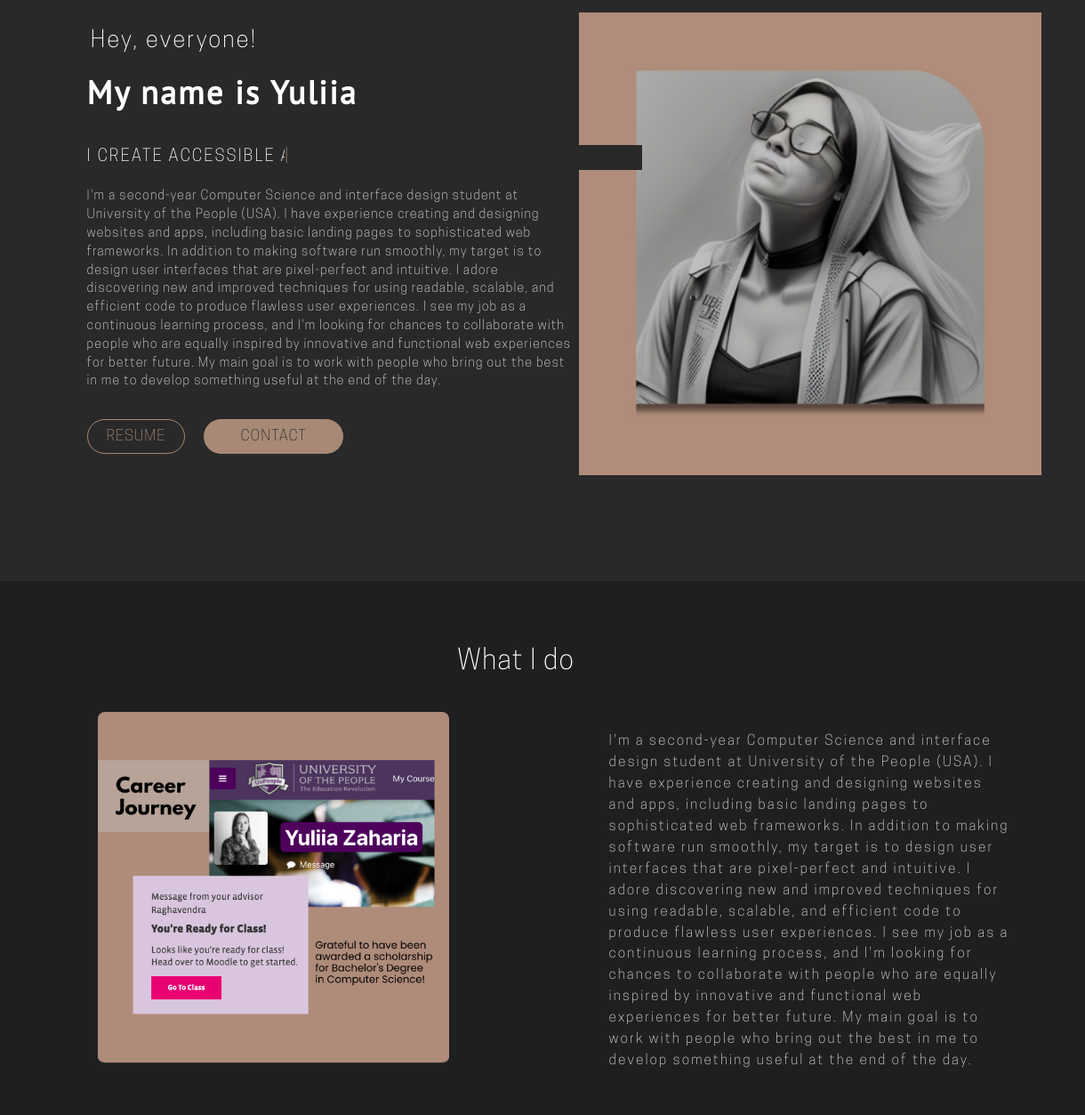
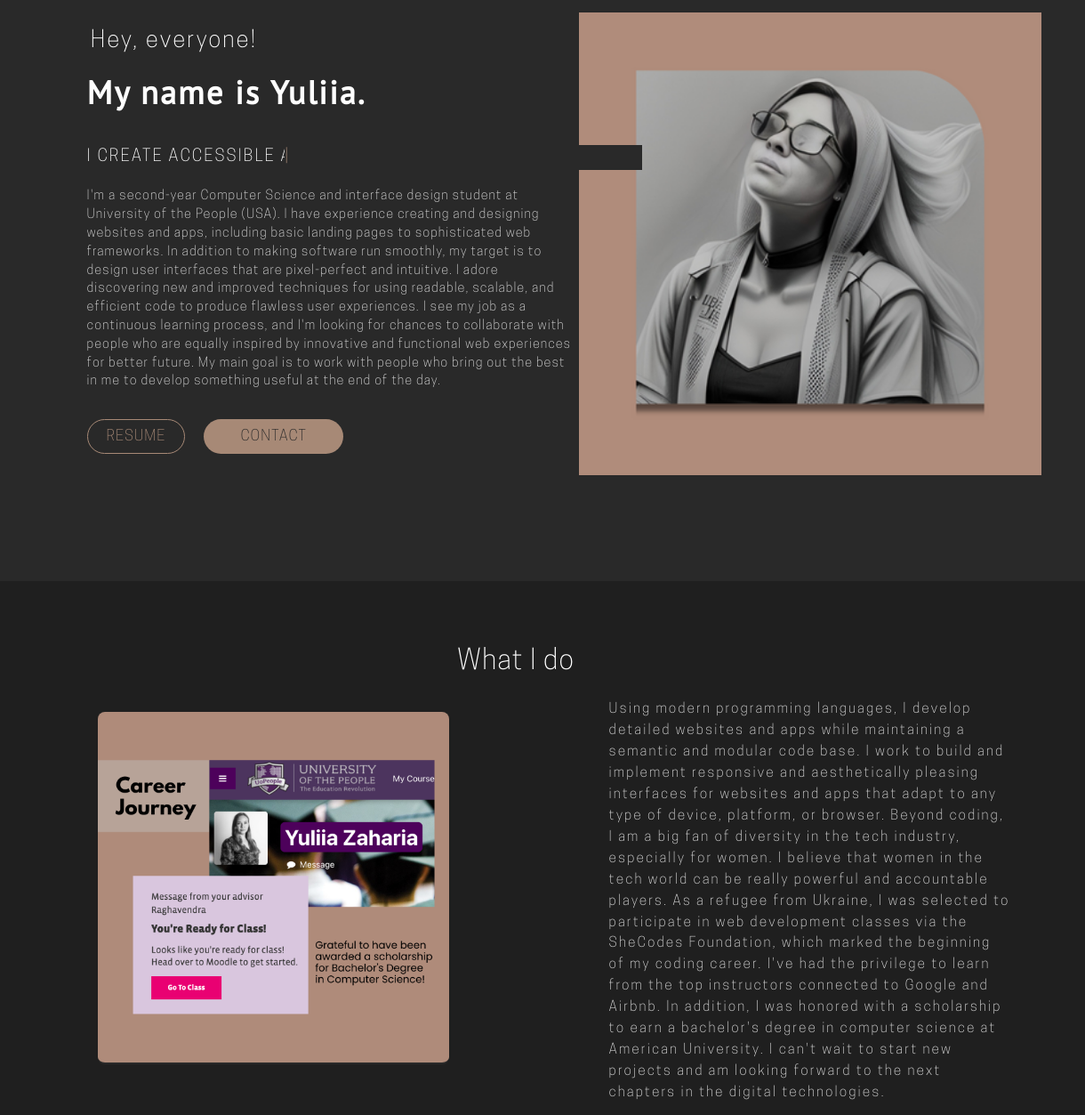
Before and after one commit to YuliiaZaharia/portfolio-project, a plain HTML site: page index.html in a window 1280 px wide. Shown: the part 147-1400 px from the top of the page at 89% size, 60-1280 px from the left. Drawn offline with nearby package versions, Linux system fonts and the light colour scheme.

Commit message:
changing content in section What I do

```diff
--- a/index.html
+++ b/index.html
@@ -59,7 +59,7 @@
             <div class="home_info">
                 <div class="container_text-info">
                     <p class="home_text-1">Hey, everyone!</p>
-                    <p class="home_text-2">My name is Yuliia</p>
+                    <p class="home_text-2">My name is Yuliia.</p>
                 </div>
 
                 <div>
@@ -99,7 +99,7 @@
 
             <div class="container_content-ourHistory">
                 <div class="container_text-ourHistory">
-                    <span class="text_ourHistory">I'm a second-year Computer Science and interface design student at University of the People (USA). I have experience creating and designing websites and apps, including basic landing pages to sophisticated web frameworks. In addition to making software run smoothly, my target is to design user interfaces that are pixel-perfect and intuitive. I adore discovering new and improved techniques for using readable, scalable, and efficient code to produce flawless user experiences. I see my job as a continuous learning process, and I'm looking for chances to collaborate with people who are equally inspired by innovative and functional web experiences for better future. My main goal is to work with people who bring out the best in me to develop something useful at the end of the day.
+                    <span class="text_ourHistory">Using modern programming languages, I develop detailed websites and apps while maintaining a semantic and modular code base. I work to build and implement responsive and aesthetically pleasing interfaces for websites and apps that adapt to any type of device, platform, or browser. Beyond coding, I am a big fan of diversity in the tech industry, especially for women. I believe that women in the tech world can be really powerful and accountable players. As a refugee from Ukraine, I was selected to participate in web development classes via the SheCodes Foundation, which marked the beginning of my coding career. I've had the privilege to learn from the top instructors connected to Google and Airbnb. In addition, I was honored with a scholarship to earn a bachelor's degree in computer science at American University. I can't wait to start new projects and am looking forward to the next chapters in the digital technologies.
                     </span>
                 </div>
 
```
